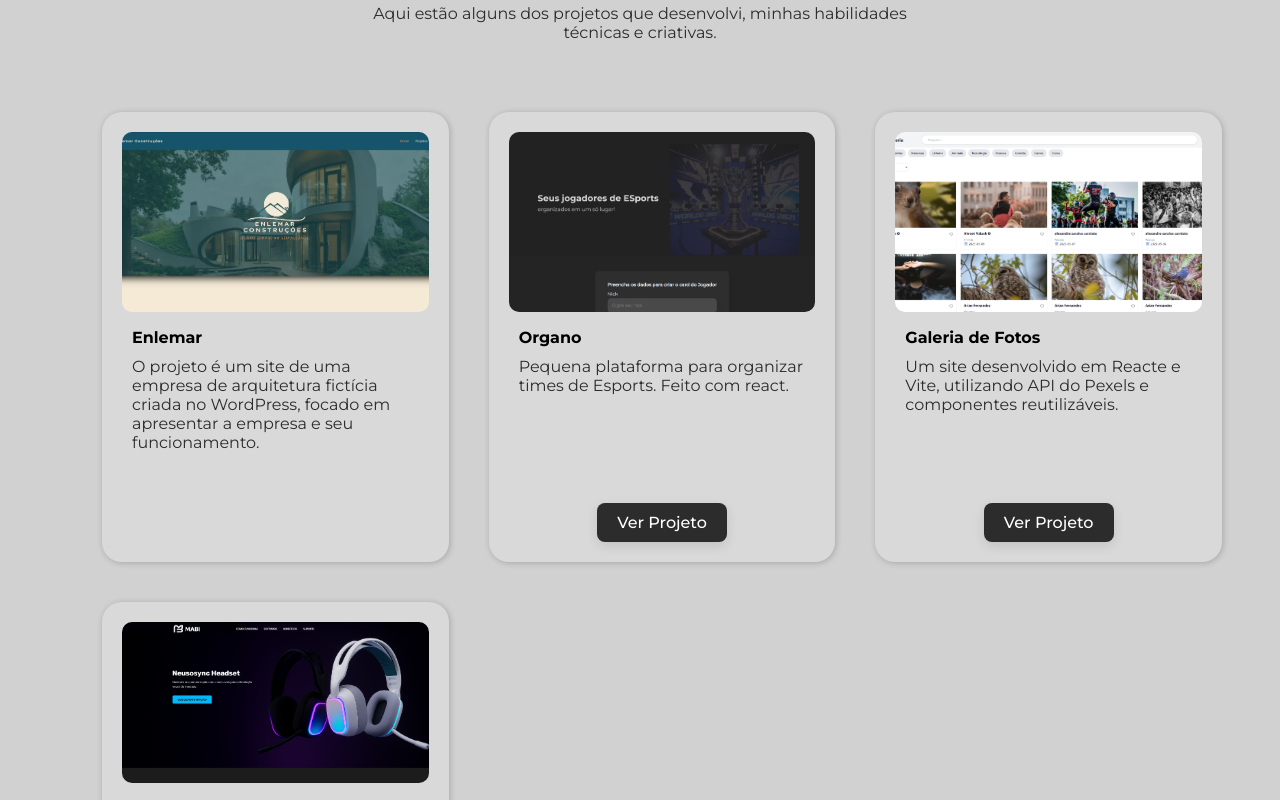
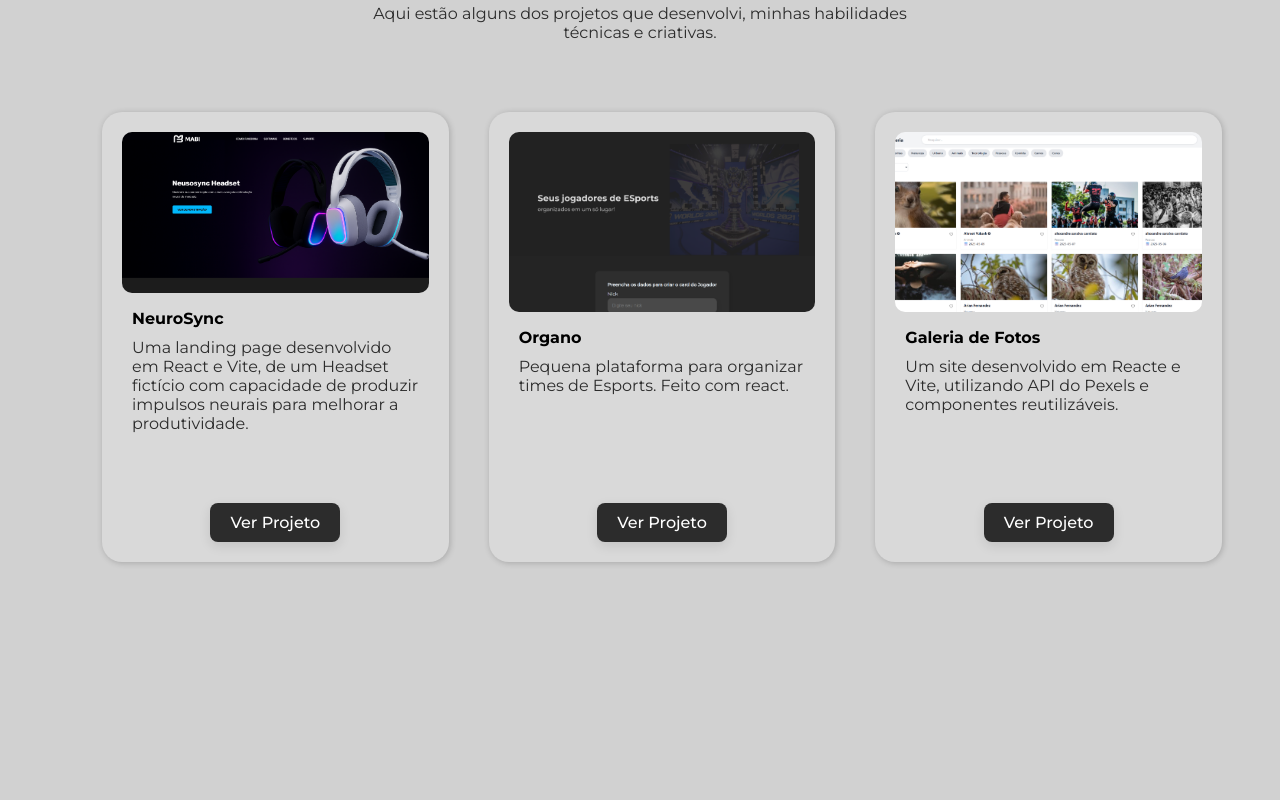
Before and after one commit to Enzirneo/Portifolio, a React (Vite) app: page / in a window 1280 px wide. Shown: the part 2080-2880 px from the top of the page. Built offline with nearby package versions, Linux system fonts and the light colour scheme.

Commit message:
Troca de projetos

```diff
--- a/src/components/Projects/index.jsx
+++ b/src/components/Projects/index.jsx
@@ -14,11 +14,12 @@ export default function Projects() {
 
         <div className="projects-grid">
           <ProjectCard
-            image="/images/Enlemar.png"
-            title="Enlemar"
-            description={menuLabels["proj1-descricao"]}
-            link={null}
-            dataKeyDesc="proj1-descricao"
+            image="/images/Neuro.png"
+            title="NeuroSync"
+            description={menuLabels["proj4-descricao"]}
+            link="https://neurosync-ten.vercel.app/"
+            dataKeyDesc="proj4-descricao"
+            dataKeyLink="proj4-link"
           />
           <ProjectCard
             image="/images/organo.png"
@@ -36,14 +37,7 @@ export default function Projects() {
             dataKeyDesc="proj3-descricao"
             dataKeyLink="proj3-link"
           />
-          <ProjectCard
-            image="/images/Neuro.png"
-            title="NeuroSync"
-            description={menuLabels["proj4-descricao"]}
-            link="https://neurosync-ten.vercel.app/"
-            dataKeyDesc="proj4-descricao"
-            dataKeyLink="proj4-link"
-          />
+
         </div>
       </div>
     </section>
```
